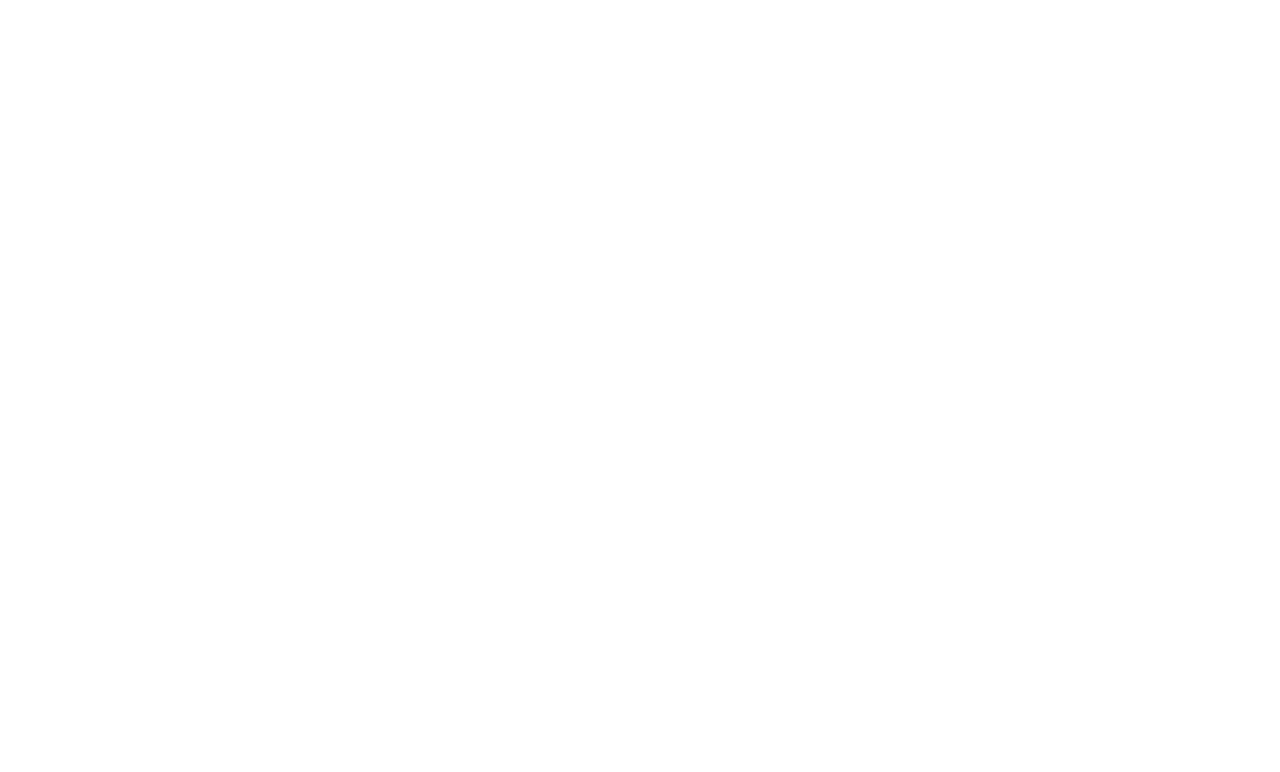
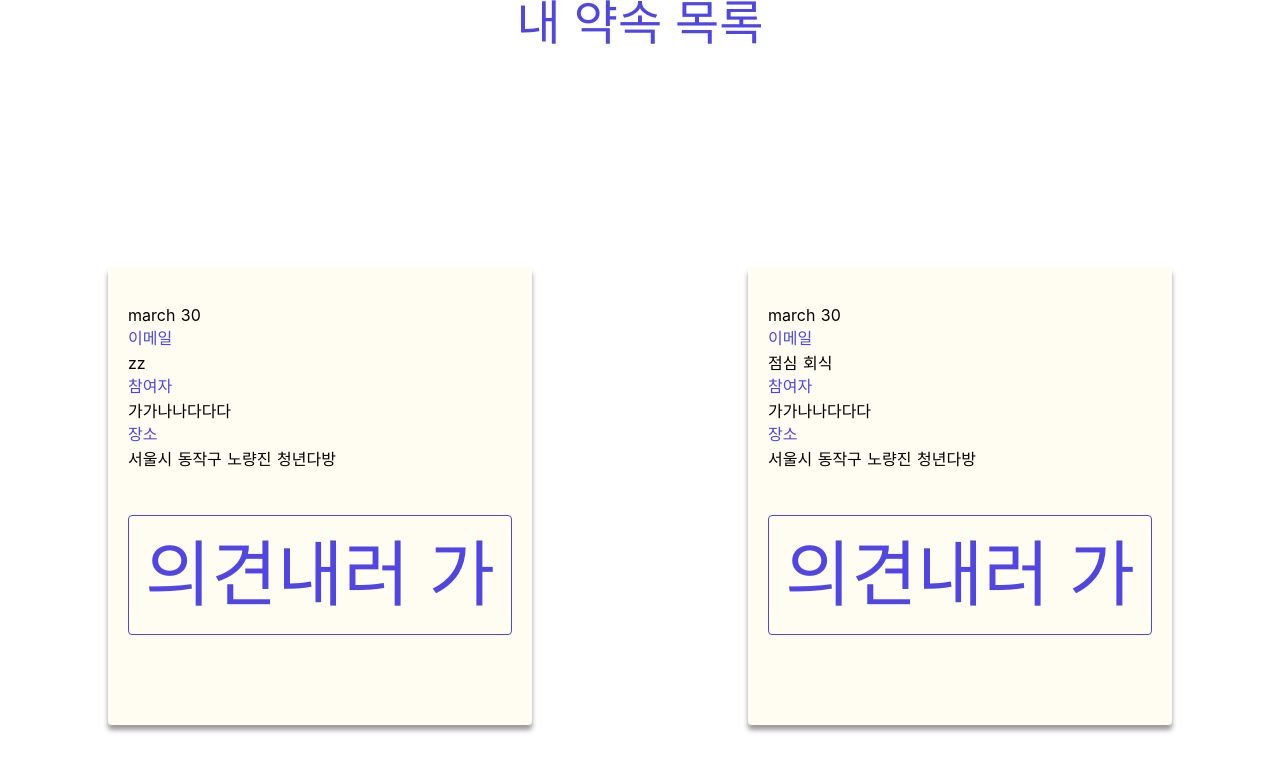
Before and after one commit to leezu2020/manna-frontend, a Nuxt app: page /list in a window 1280 px wide. Before the commit this address had no page. Shown: the top 772 px of the page. Built offline with nearby package versions, Linux system fonts and the light colour scheme; what v-calendar would draw is missing.

Commit message:
menu,list 페이지 추가

```diff
--- /dev/null
+++ b/components/appointment.vue
@@ -0,0 +1,22 @@
+<template>
+  <div class="box box--s">
+    <span>march 30</span>
+    <label class="label">이메일</label>
+    <div id="name">{{ appointment.name }}</div>
+    <label class="label">참여자</label>
+    <span v-for="p in appointment.participants" :key="p">{{ p }}</span>
+    <label class="label">장소</label>
+    <div>{{ appointment.location }}</div>
+    <nuxt-link to="/" class="btn--link btn--link--home"
+      >의견내러 가기</nuxt-link
+    >
+  </div>
+</template>
+
+<script>
+export default {
+  props: ['appointment'],
+}
+</script>
+
+<style></style>
--- /dev/null
+++ b/pages/list.vue
@@ -0,0 +1,37 @@
+<template>
+  <div>
+    <h1 class="heading--title">내 약속 목록</h1>
+    <div class="container l--table">
+    <!-- 약속 -->
+      <div v-for="list in lists" :key="list.name" class="l--cell">
+        <appointment :appointment=list />
+      </div>
+    </div>
+  </div>
+</template>
+
+<script>
+import appointment from '~/components/appointment.vue'
+export default {
+  components: { appointment },
+  data() {
+    return {
+      lists: [
+        {
+          name: 'zz',
+          participants: ['가가', '나나', '다다다'],
+          location: '서울시 동작구 노량진 청년다방',
+        },
+        {
+          name: '점심 회식',
+          participants: ['가가', '나나', '다다다'],
+          location: '서울시 동작구 노량진 청년다방',
+        },
+      ],
+    }
+  },
+  // asyncData 로 약속 목록 불러오기
+}
+</script>
+
+<style></style>
--- /dev/null
+++ b/pages/menu.vue
@@ -0,0 +1,25 @@
+<template>
+  <div class="container l--table">
+    <div class="l--cell">
+      <div class="box box--s">
+        <h1 class="heading--title">menu</h1>
+        <NuxtLink to="/calendar" class="btn--link btn--link--home"
+          >약속 캘린더</NuxtLink
+        >
+        <NuxtLink to="/list" class="btn--link btn--link--home"
+          >내 약속 가기</NuxtLink
+        >
+        <NuxtLink to="/" class="btn--link btn--link--home"
+          >약속 만들기</NuxtLink
+        >
+        <span class="text-center text-blue-700 font-bold text-xl">로그아웃</span>
+      </div>
+    </div>
+  </div>
+</template>
+
+<script>
+export default {}
+</script>
+
+<style></style>
```
Also changed, not shown: 1 other file (tests, documents, lock files or other folders).
